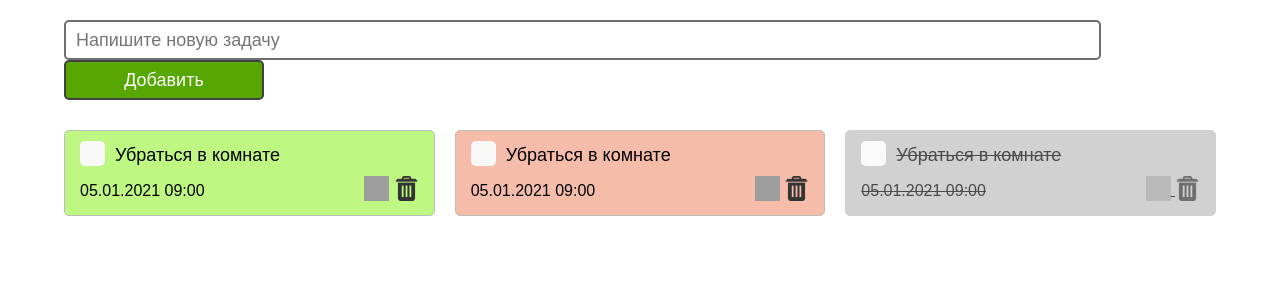
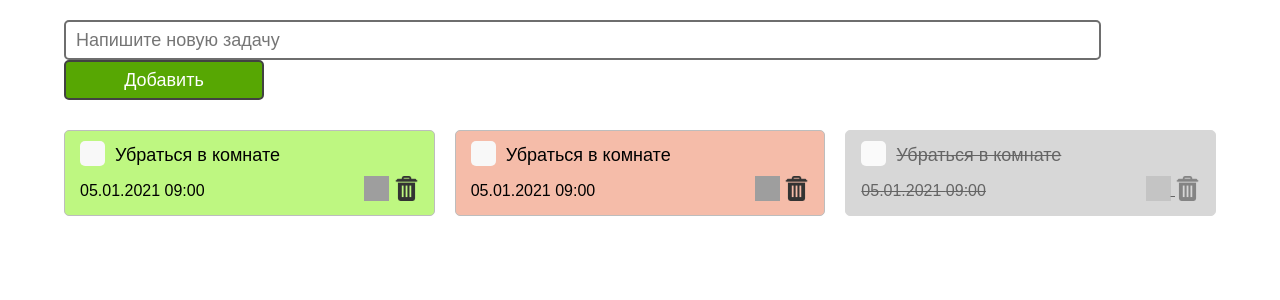
Before and after one commit to itbatya/todopython, a Django app: page / in a window 1280 px wide. Shown: the part 60-360 px from the top of the page. Run offline with Django 3.2, Linux system fonts and the light colour scheme; grey boxes are pictures that could not be loaded.

Commit message:
fixed styles

```diff
--- a/main/static/styles/index.css
+++ b/main/static/styles/index.css
@@ -77,12 +77,12 @@ main{
     background-color: #F5BCA9;
 }
 .todo_item.done{
-    opacity: 0.7;
+    opacity: 0.6;
     background-color: #bebebe;
     text-decoration: line-through;
 }
 .todo_item.marked.done{
-    opacity: 0.7;
+    opacity: 0.6;
     background-color: #e0a5a5;
     text-decoration: line-through;
 }
```
